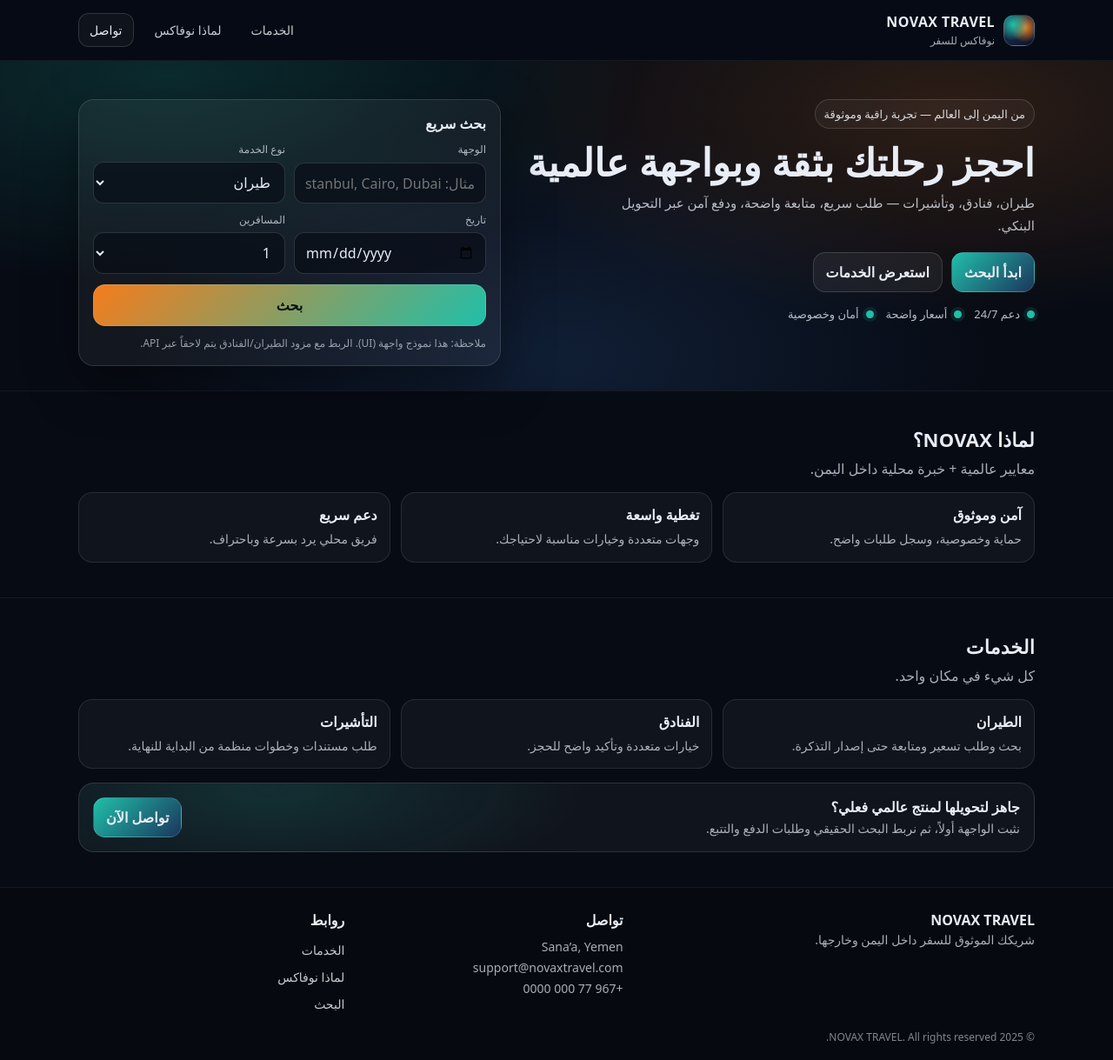
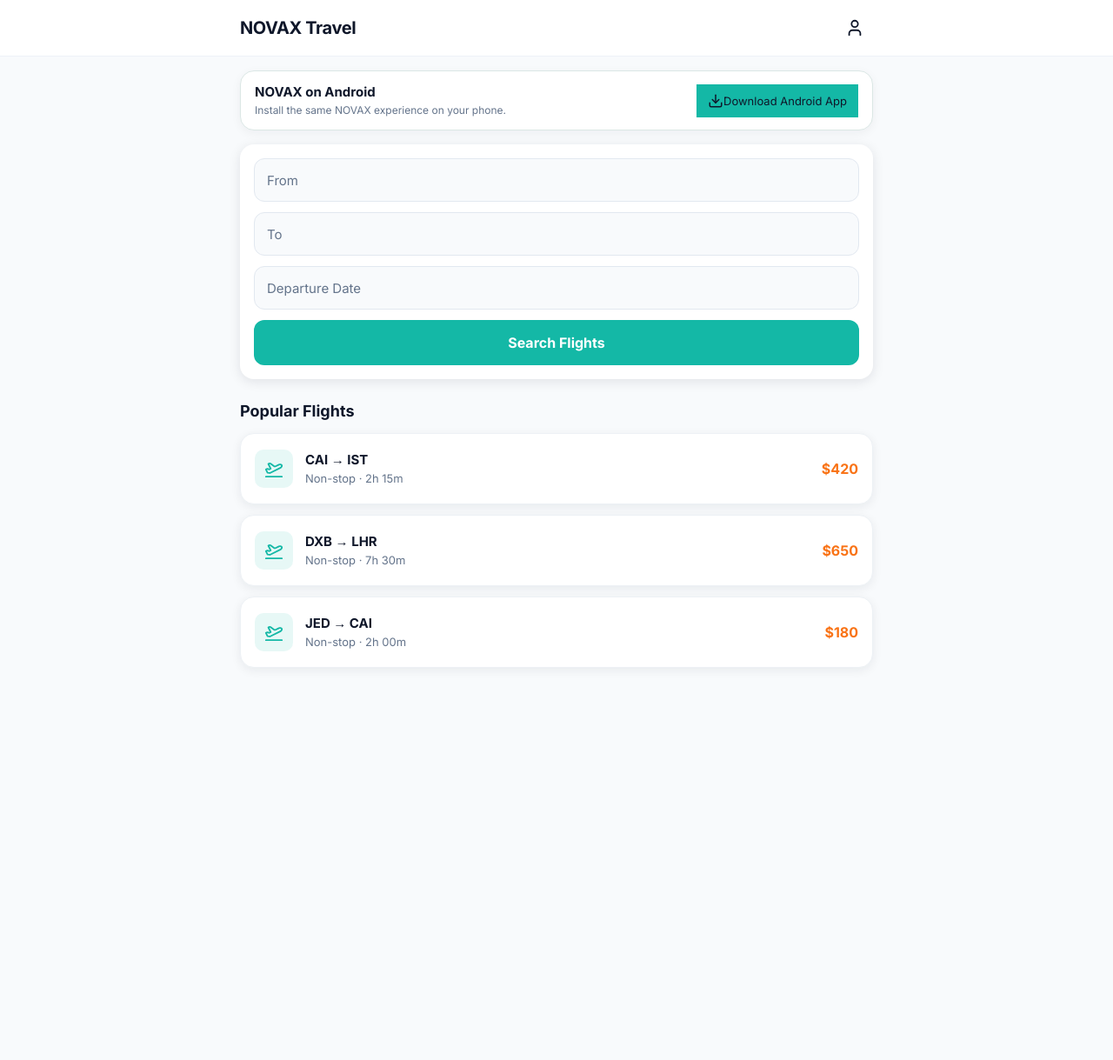
Before and after one commit to ytrextrvl/novax-travel, a Next.js app: page / in a window 1280 px wide. Shown: the whole page at 87% size. After the commit the page ends 800 px from the top, so only its background shows below. Built offline with nearby package versions, Linux system fonts and the light colour scheme.

Commit message:
feat(web): rebuild homepage to match NOVAX mobile app

```diff
--- a/app/page.tsx
+++ b/app/page.tsx
@@ -1,246 +1,304 @@
-export const metadata = {
-  title: "NOVAX TRAVEL — Seamless travel from Yemen to the world",
-  description: "Flights, hotels, and visas—simple, secure, and fast."
-};
+'use client';
 
-export default function Page() {
+import { PlaneTakeoff, User } from 'lucide-react';
+import DownloadApkButton from '@/components/DownloadApkButton';
+
+const popularFlights = [
+  { from: 'CAI', to: 'IST', duration: '2h 15m', price: '$420' },
+  { from: 'DXB', to: 'LHR', duration: '7h 30m', price: '$650' },
+  { from: 'JED', to: 'CAI', duration: '2h 00m', price: '$180' },
+];
+
+export default function HomePage() {
   return (
-    <main className="page" lang="ar" dir="rtl">
-      <header className="header">
-        <div className="container nav">
-          <div className="brand">
-            <div className="mark" aria-hidden="true" />
-            <div className="brandText">
-              <div className="brandName">NOVAX TRAVEL</div>
-              <div className="brandTag">نوفاكس للسفر</div>
-            </div>
-          </div>
-
-          <div className="navActions">
-            <a className="link" href="#services">الخدمات</a>
-            <a className="link" href="#why">لماذا نوفاكس</a>
-            <a className="btnGhost" href="#contact">تواصل</a>
-          </div>
+    <main className="novaxPage">
+      <header className="appBar">
+        <div className="appBarInner">
+          <div className="appTitle">NOVAX Travel</div>
+          <button className="profileButton" type="button" aria-label="Profile">
+            <User size={22} strokeWidth={2} />
+          </button>
         </div>
       </header>
 
-      <section className="hero">
-        <div className="container heroGrid">
-          <div className="heroCopy">
-            <div className="pill">من اليمن إلى العالم — تجربة راقية وموثوقة</div>
-            <h1>احجز رحلتك بثقة وبواجهة عالمية</h1>
-            <p className="sub">
-              طيران، فنادق، وتأشيرات — طلب سريع، متابعة واضحة، ودفع آمن عبر التحويل البنكي.
-            </p>
-
-            <div className="heroCtas">
-              <a className="btn" href="#search">ابدأ البحث</a>
-              <a className="btnSoft" href="#services">استعرض الخدمات</a>
+      <section className="content">
+        <div className="downloadRow">
+          <div>
+            <div className="downloadTitle">NOVAX on Android</div>
+            <div className="downloadText">Install the same NOVAX experience on your phone.</div>
+          </div>
+          <DownloadApkButton className="downloadButton" />
         </div>
 
-            <div className="trust">
-              <div className="trustItem"><span className="dot" /> دعم 24/7</div>
-              <div className="trustItem"><span className="dot" /> أسعار واضحة</div>
-              <div className="trustItem"><span className="dot" /> أمان وخصوصية</div>
-            </div>
-          </div>
-
-          <div className="card" id="search">
-            <div className="cardTitle">بحث سريع</div>
-            <div className="grid2">
+        <section className="searchCard" aria-label="Flight search">
           <label className="field">
-                <span>الوجهة</span>
-                <input placeholder="مثال: Istanbul, Cairo, Dubai" />
+            <span className="srOnly">From</span>
+            <input type="text" placeholder="From" autoComplete="off" />
           </label>
           <label className="field">
-                <span>نوع الخدمة</span>
-                <select>
-                  <option>طيران</option>
-                  <option>فنادق</option>
-                  <option>تأشيرات</option>
-                </select>
+            <span className="srOnly">To</span>
+            <input type="text" placeholder="To" autoComplete="off" />
           </label>
           <label className="field">
-                <span>تاريخ</span>
-                <input type="date" />
+            <span className="srOnly">Departure Date</span>
+            <input type="text" placeholder="Departure Date" onFocus={(e) => (e.currentTarget.type = 'date')} onBlur={(e) => { if (!e.currentTarget.value) e.currentTarget.type = 'text'; }} />
           </label>
-              <label className="field">
-                <span>المسافرين</span>
-                <select>
-                  <option>1</option>
-                  <option>2</option>
-                  <option>3</option>
-                  <option>4+</option>
-                </select>
-              </label>
+
+          <button className="searchButton" type="button">
+            Search Flights
+          </button>
+        </section>
+
+        <section className="popularSection" aria-labelledby="popular-heading">
+          <h2 id="popular-heading">Popular Flights</h2>
+          <div className="flightList">
+            {popularFlights.map((flight) => (
+              <article className="flightCard" key={`${flight.from}-${flight.to}`}>
+                <div className="flightIcon" aria-hidden="true">
+                  <PlaneTakeoff size={22} />
                 </div>
-
-            <button className="btnFull" type="button">بحث</button>
-
-            <div className="hint">
-              ملاحظة: هذا نموذج واجهة (UI). الربط مع مزود الطيران/الفنادق يتم لاحقاً عبر API.
+                <div className="flightInfo">
+                  <div className="route">{flight.from} → {flight.to}</div>
+                  <div className="meta">Non-stop · {flight.duration}</div>
                 </div>
-          </div>
+                <div className="price">{flight.price}</div>
+              </article>
+            ))}
           </div>
         </section>
-
-      <section className="section" id="why">
-        <div className="container">
-          <h2>لماذا NOVAX؟</h2>
-          <p className="sectionSub">معايير عالمية + خبرة محلية داخل اليمن.</p>
-
-          <div className="cards3">
-            <div className="mini">
-              <div className="miniTitle">آمن وموثوق</div>
-              <div className="miniText">حماية وخصوصية، وسجل طلبات واضح.</div>
-            </div>
-            <div className="mini">
-              <div className="miniTitle">تغطية واسعة</div>
-              <div className="miniText">وجهات متعددة وخيارات مناسبة لاحتياجك.</div>
-            </div>
-            <div className="mini">
-              <div className="miniTitle">دعم سريع</div>
-              <div className="miniText">فريق محلي يرد بسرعة وباحتراف.</div>
-            </div>
-          </div>
-        </div>
       </section>
 
-      <section className="section" id="services">
-        <div className="container">
-          <h2>الخدمات</h2>
-          <p className="sectionSub">كل شيء في مكان واحد.</p>
+      <style jsx>{`
+        .novaxPage {
+          min-height: 100vh;
+          background: #f8fafc;
+          color: #0f172a;
+        }
 
-          <div className="cards3">
-            <div className="mini">
-              <div className="miniTitle">الطيران</div>
-              <div className="miniText">بحث وطلب تسعير ومتابعة حتى إصدار التذكرة.</div>
-            </div>
-            <div className="mini">
-              <div className="miniTitle">الفنادق</div>
-              <div className="miniText">خيارات متعددة وتأكيد واضح للحجز.</div>
-            </div>
-            <div className="mini">
-              <div className="miniTitle">التأشيرات</div>
-              <div className="miniText">طلب مستندات وخطوات منظمة من البداية للنهاية.</div>
-            </div>
-          </div>
+        .appBar {
+          position: sticky;
+          top: 0;
+          z-index: 20;
+          background: #ffffff;
+          border-bottom: 1px solid #eef2f7;
+        }
 
-          <div className="cta">
-            <div>
-              <div className="ctaTitle">جاهز لتحويلها لمنتج عالمي فعلي؟</div>
-              <div className="ctaText">نثبت الواجهة أولاً، ثم نربط البحث الحقيقي وطلبات الدفع والتتبع.</div>
-            </div>
-            <a className="btn" href="#contact">تواصل الآن</a>
-          </div>
-        </div>
-      </section>
+        .appBarInner {
+          width: min(760px, 100%);
+          margin: 0 auto;
+          min-height: 64px;
+          padding: 0 16px;
+          display: flex;
+          align-items: center;
+          justify-content: space-between;
+        }
 
-      <footer className="footer" id="contact">
-        <div className="container footerGrid">
-          <div>
-            <div className="footerBrand">NOVAX TRAVEL</div>
-            <div className="footerText">شريكك الموثوق للسفر داخل اليمن وخارجها.</div>
-          </div>
-          <div className="footerCol">
-            <div className="footerTitle">تواصل</div>
-            <div className="footerText">Sana’a, Yemen</div>
-            <div className="footerText">support@novaxtravel.com</div>
-            <div className="footerText">+967 77 000 0000</div>
-          </div>
-          <div className="footerCol">
-            <div className="footerTitle">روابط</div>
-            <a className="footerLink" href="#services">الخدمات</a>
-            <a className="footerLink" href="#why">لماذا نوفاكس</a>
-            <a className="footerLink" href="#search">البحث</a>
-          </div>
-        </div>
-        <div className="container copyright">© {new Date().getFullYear()} NOVAX TRAVEL. All rights reserved.</div>
-      </footer>
+        .appTitle {
+          font-size: 20px;
+          font-weight: 700;
+          letter-spacing: -0.02em;
+        }
 
-      <style jsx>{`
-        :global(html, body) { margin: 0; padding: 0; background: #070b14; color: #e8edf6; }
-        :global(*) { box-sizing: border-box; }
-        :global(a) { color: inherit; text-decoration: none; }
-        .page { font-family: ui-sans-serif, system-ui, -apple-system, Segoe UI, Roboto, Arial; }
-        .container { width: min(1100px, calc(100% - 32px)); margin: 0 auto; }
-        .header { position: sticky; top: 0; z-index: 20; backdrop-filter: blur(10px); background: rgba(7,11,20,.55); border-bottom: 1px solid rgba(255,255,255,.06); }
-        .nav { display: flex; align-items: center; justify-content: space-between; padding: 14px 0; gap: 14px; }
-        .brand { display: flex; gap: 10px; align-items: center; }
-        .mark { width: 36px; height: 36px; border-radius: 12px; background: radial-gradient(circle at 30% 30%, #20bfa9, transparent 55%), radial-gradient(circle at 70% 40%, #f47c1c, transparent 55%), linear-gradient(135deg, #1b365d, #0b1226); border: 1px solid rgba(255,255,255,.14); }
-        .brandName { font-weight: 800; letter-spacing: .4px; }
-        .brandTag { font-size: 12px; color: rgba(232,237,246,.72); margin-top: 2px; }
-        .navActions { display: flex; align-items: center; gap: 14px; }
-        .link { font-size: 14px; color: rgba(232,237,246,.85); padding: 8px 10px; border-radius: 10px; }
-        .link:hover { background: rgba(255,255,255,.06); }
-        .btnGhost { font-size: 14px; padding: 9px 12px; border-radius: 12px; border: 1px solid rgba(255,255,255,.14); background: rgba(255,255,255,.04); }
-        .btnGhost:hover { background: rgba(255,255,255,.08); }
+        .profileButton {
+          width: 42px;
+          height: 42px;
+          display: inline-flex;
+          align-items: center;
+          justify-content: center;
+          border: 0;
+          border-radius: 50%;
+          background: transparent;
+          color: #0f172a;
+          cursor: pointer;
+        }
 
-        .hero { padding: 44px 0 28px; background:
-          radial-gradient(900px 400px at 15% 5%, rgba(32,191,169,.18), transparent 60%),
-          radial-gradient(900px 400px at 85% 15%, rgba(244,124,28,.16), transparent 60%),
-          radial-gradient(900px 500px at 50% 90%, rgba(27,54,93,.45), transparent 55%);
+        .profileButton:hover {
+          background: #f1f5f9;
         }
-        .heroGrid { display: grid; grid-template-columns: 1.1fr .9fr; gap: 20px; align-items: start; }
-        .pill { display: inline-flex; padding: 7px 10px; border-radius: 999px; border: 1px solid rgba(255,255,255,.14); background: rgba(255,255,255,.04); color: rgba(232,237,246,.9); font-size: 13px; }
-        h1 { margin: 14px 0 10px; font-size: clamp(28px, 4.2vw, 44px); line-height: 1.12; letter-spacing: .2px; }
-        .sub { margin: 0 0 18px; color: rgba(232,237,246,.78); font-size: 15px; line-height: 1.7; max-width: 56ch; }
-        .heroCtas { display: flex; gap: 10px; flex-wrap: wrap; }
-        .btn { display: inline-flex; align-items: center; justify-content: center; padding: 11px 14px; border-radius: 14px; background: linear-gradient(135deg, #20bfa9, #1b365d); border: 1px solid rgba(255,255,255,.12); font-weight: 700; }
-        .btn:hover { filter: brightness(1.05); }
-        .btnSoft { display: inline-flex; align-items: center; justify-content: center; padding: 11px 14px; border-radius: 14px; background: rgba(255,255,255,.06); border: 1px solid rgba(255,255,255,.14); font-weight: 700; }
-        .btnSoft:hover { background: rgba(255,255,255,.09); }
 
-        .trust { display: flex; gap: 14px; margin-top: 16px; flex-wrap: wrap; }
-        .trustItem { display: inline-flex; align-items: center; gap: 8px; color: rgba(232,237,246,.78); font-size: 13px; }
-        .dot { width: 9px; height: 9px; border-radius: 50%; background: #20bfa9; box-shadow: 0 0 0 4px rgba(32,191,169,.12); }
+        .content {
+          width: min(760px, 100%);
+          margin: 0 auto;
+          padding: 16px;
+        }
 
-        .card { border-radius: 18px; border: 1px solid rgba(255,255,255,.12); background: rgba(255,255,255,.05); padding: 16px; box-shadow: 0 20px 60px rgba(0,0,0,.35); }
-        .cardTitle { font-weight: 800; margin-bottom: 10px; }
-        .grid2 { display: grid; grid-template-columns: 1fr 1fr; gap: 10px; }
-        .field { display: grid; gap: 6px; }
-        .field span { font-size: 12px; color: rgba(232,237,246,.72); }
-        input, select {
+        .downloadRow {
+          display: flex;
+          gap: 14px;
+          align-items: center;
+          justify-content: space-between;
+          margin-bottom: 16px;
+          padding: 14px 16px;
+          border: 1px solid #dbe7e5;
+          border-radius: 16px;
+          background: #ffffff;
+          box-shadow: 0 3px 12px rgba(15, 23, 42, 0.05);
+        }
+
+        .downloadTitle {
+          font-weight: 700;
+          font-size: 15px;
+        }
+
+        .downloadText {
+          margin-top: 3px;
+          color: #64748b;
+          font-size: 12px;
+          line-height: 1.45;
+        }
+
+        :global(.downloadButton) {
+          flex: 0 0 auto;
+          white-space: nowrap;
+          font-size: 13px;
+          padding: 10px 13px !important;
+        }
+
+        .searchCard {
+          padding: 16px;
+          border-radius: 16px;
+          background: #ffffff;
+          box-shadow: 0 3px 14px rgba(15, 23, 42, 0.10);
+        }
+
+        .field {
+          display: block;
+          margin-bottom: 12px;
+        }
+
+        .field input {
           width: 100%;
-          padding: 11px 12px;
+          min-height: 50px;
+          border: 1px solid #e2e8f0;
           border-radius: 12px;
-          border: 1px solid rgba(255,255,255,.14);
-          background: rgba(7,11,20,.65);
-          color: #e8edf6;
+          padding: 0 14px;
           outline: none;
+          background: #f8fafc;
+          color: #0f172a;
+          font-size: 15px;
+          transition: border-color 120ms ease, box-shadow 120ms ease, background 120ms ease;
         }
-        input:focus, select:focus { border-color: rgba(32,191,169,.55); box-shadow: 0 0 0 4px rgba(32,191,169,.12); }
-        .btnFull { margin-top: 12px; width: 100%; padding: 12px 14px; border-radius: 14px; background: linear-gradient(135deg, #f47c1c, #20bfa9); border: 1px solid rgba(255,255,255,.12); font-weight: 800; cursor: pointer; color: #071014; }
-        .btnFull:hover { filter: brightness(1.03); }
-        .hint { margin-top: 10px; font-size: 12px; color: rgba(232,237,246,.62); line-height: 1.6; }
 
-        .section { padding: 40px 0; border-top: 1px solid rgba(255,255,255,.06); }
-        h2 { margin: 0; font-size: 22px; letter-spacing: .2px; }
-        .sectionSub { margin: 8px 0 16px; color: rgba(232,237,246,.72); }
-        .cards3 { display: grid; grid-template-columns: repeat(3, 1fr); gap: 12px; }
-        .mini { border-radius: 16px; border: 1px solid rgba(255,255,255,.10); background: rgba(255,255,255,.04); padding: 14px; }
-        .miniTitle { font-weight: 800; margin-bottom: 6px; }
-        .miniText { color: rgba(232,237,246,.72); font-size: 14px; line-height: 1.6; }
+        .field input::placeholder {
+          color: #64748b;
+        }
 
-        .cta { margin-top: 16px; display: flex; align-items: center; justify-content: space-between; gap: 12px; padding: 16px; border-radius: 18px; border: 1px solid rgba(255,255,255,.12); background: radial-gradient(600px 200px at 20% 10%, rgba(32,191,169,.16), transparent 60%), rgba(255,255,255,.04); }
-        .ctaTitle { font-weight: 900; margin-bottom: 4px; }
-        .ctaText { color: rgba(232,237,246,.72); font-size: 14px; }
+        .field input:focus {
+          border-color: #14b8a6;
+          background: #ffffff;
+          box-shadow: 0 0 0 4px rgba(20, 184, 166, 0.10);
+        }
 
-        .footer { padding: 26px 0 18px; border-top: 1px solid rgba(255,255,255,.06); background: rgba(0,0,0,.18); }
-        .footerGrid { display: grid; grid-template-columns: 1.2fr .8fr .8fr; gap: 14px; }
-        .footerBrand { font-weight: 900; }
-        .footerTitle { font-weight: 800; margin-bottom: 8px; }
-        .footerText { color: rgba(232,237,246,.72); font-size: 14px; line-height: 1.7; }
-        .footerLink { display: block; padding: 6px 0; color: rgba(232,237,246,.85); font-size: 14px; }
-        .footerLink:hover { text-decoration: underline; }
-        .copyright { margin-top: 14px; color: rgba(232,237,246,.55); font-size: 12px; }
+        .searchButton {
+          width: 100%;
+          min-height: 52px;
+          margin-top: 0;
+          border: 0;
+          border-radius: 12px;
+          background: #14b8a6;
+          color: #ffffff;
+          font-size: 16px;
+          font-weight: 700;
+          cursor: pointer;
+          transition: background 120ms ease, transform 120ms ease;
+        }
 
-        @media (max-width: 900px) {
-          .heroGrid { grid-template-columns: 1fr; }
-          .cards3 { grid-template-columns: 1fr; }
-          .grid2 { grid-template-columns: 1fr; }
-          .footerGrid { grid-template-columns: 1fr; }
-          .navActions { gap: 8px; }
+        .searchButton:hover {
+          background: #0f9f91;
+        }
+
+        .searchButton:active {
+          transform: translateY(1px);
+        }
+
+        .popularSection {
+          margin-top: 24px;
+        }
+
+        .popularSection h2 {
+          margin: 0 0 12px;
+          font-size: 18px;
+          line-height: 1.4;
+          font-weight: 700;
+        }
+
+        .flightList {
+          display: grid;
+          gap: 12px;
+        }
+
+        .flightCard {
+          min-height: 82px;
+          padding: 16px;
+          display: flex;
+          align-items: center;
+          gap: 14px;
+          border: 1px solid #edf1f5;
+          border-radius: 16px;
+          background: #ffffff;
+          box-shadow: 0 3px 12px rgba(15, 23, 42, 0.07);
+        }
+
+        .flightIcon {
+          width: 44px;
+          height: 44px;
+          flex: 0 0 44px;
+          display: inline-flex;
+          align-items: center;
+          justify-content: center;
+          border-radius: 10px;
+          background: rgba(20, 184, 166, 0.10);
+          color: #14b8a6;
+        }
+
+        .flightInfo {
+          min-width: 0;
+          flex: 1;
+        }
+
+        .route {
+          font-weight: 700;
+          font-size: 15px;
+        }
+
+        .meta {
+          margin-top: 4px;
+          color: #64748b;
+          font-size: 13px;
+        }
+
+        .price {
+          flex: 0 0 auto;
+          color: #f97316;
+          font-size: 16px;
+          font-weight: 700;
+        }
+
+        .srOnly {
+          position: absolute;
+          width: 1px;
+          height: 1px;
+          padding: 0;
+          margin: -1px;
+          overflow: hidden;
+          clip: rect(0, 0, 0, 0);
+          white-space: nowrap;
+          border: 0;
+        }
+
+        @media (max-width: 580px) {
+          .content {
+            padding: 16px;
+          }
+
+          .downloadRow {
+            align-items: stretch;
+            flex-direction: column;
+          }
+
+          :global(.downloadButton) {
+            width: 100%;
+          }
         }
       `}</style>
     </main>
```
Lines whose indentation alone changed are shown as unchanged.
